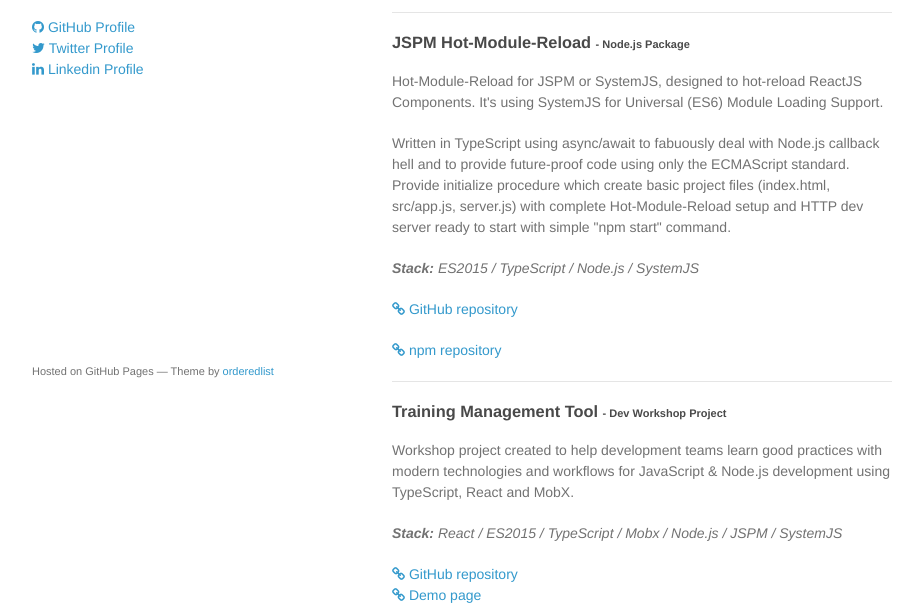
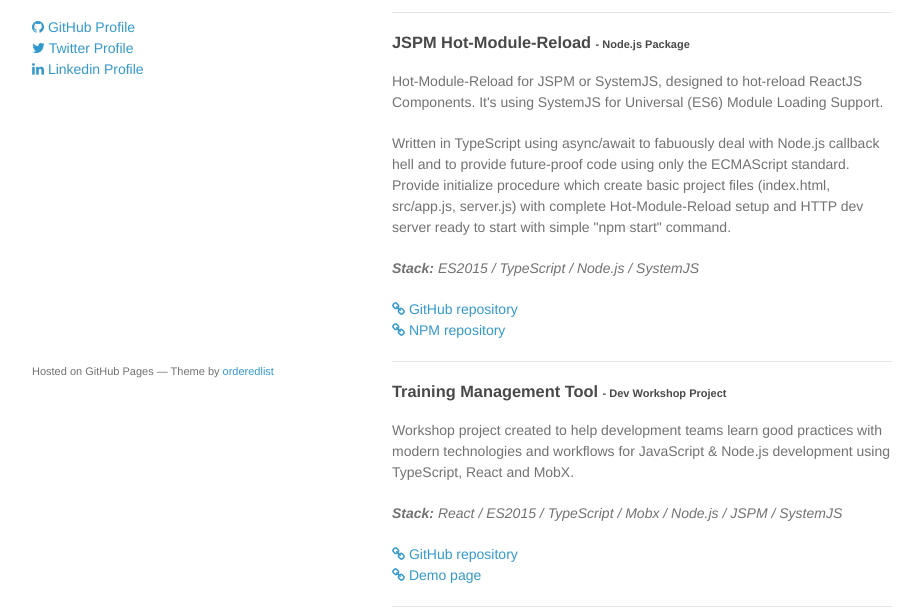
Before and after one commit to piotrwitek/piotrwitek.github.io, a website: page index.html in a window 1280 px wide. Shown: the part 349-959 px from the top of the page, without its empty margins (178-1095 px from the left). Drawn offline with Linux system fonts and the light colour scheme.

Commit message:
updated html

```diff
--- a/index.html
+++ b/index.html
@@ -65,9 +65,8 @@
         </i></p>
         <p class="view">
           <a href="https://github.com/piotrwitek/jspm-hmr"><i class="fa fa-link"></i> GitHub repository</a>
-        </p>
-        <p class="view">
-          <a href="http://npmjs.com/package/jspm-hmr"><i class="fa fa-link"></i> npm repository</a>
+          <br>
+          <a href="http://npmjs.com/package/jspm-hmr"><i class="fa fa-link"></i> NPM repository</a>
         </p>
         <hr>
 
```
